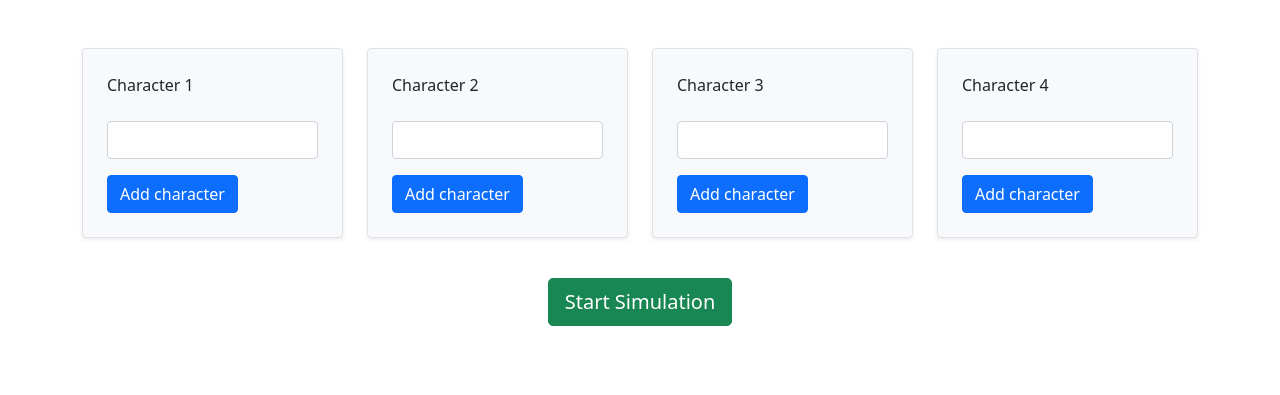
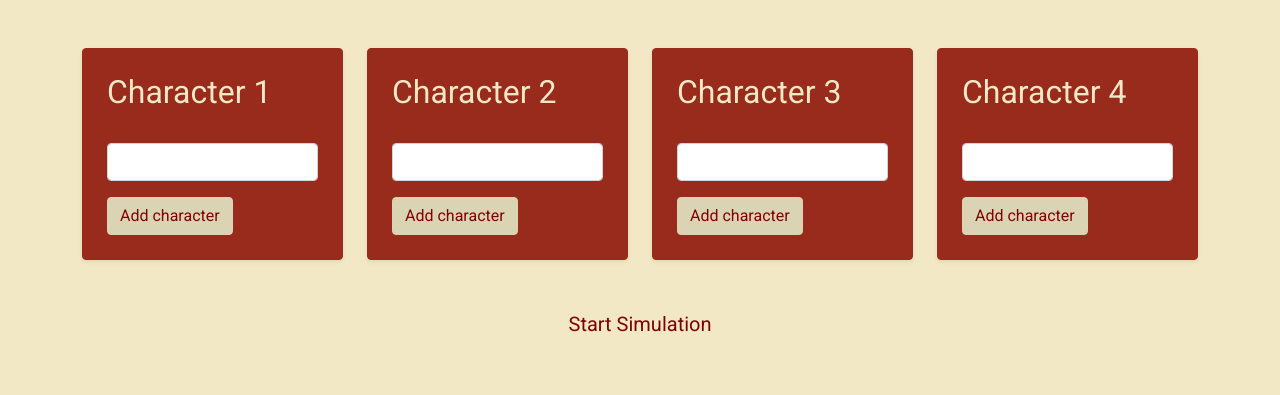
Before and after one commit to extraedan/battle-royale, a Flask app: page /create in a window 1280 px wide. Shown: the top 395 px of the page. Run offline with Flask 3, Linux system fonts and the light colour scheme; some libraries are stand-ins or nearby versions.

Commit message:
Change default Bootstrap colors via style-sheet

```diff
--- a/static/custom.css
+++ b/static/custom.css
@@ -1,6 +1,87 @@
+/* ---------- /FONTS/ ---------- */
+
 .card {
   transition: transform 0.3s ease;
 }
 .card:hover {
   transform: translateY(-5px);
 }
+
+body {
+    font-family: 'Roboto', sans-serif;
+}
+
+h1{
+     font-family: 'Bungee Shade', cursive;
+    font-weight: 700;
+}
+
+h2, h3, h4, h5, h6 {
+  font-family: 'Roboto', sans-serif;
+}
+
+.card-body {
+    font-family: 'Roboto', sans-serif;
+}
+
+.btn {
+    font-family: 'Roboto', sans-serif;
+    font-weight: 400;
+}
+
+/* ---------- /COLORS/ ---------- */
+
+/* Custom Bootstrap Color Overrides */
+
+/* Primary Background - Dark Red */
+body,
+.bg-primary {
+    background-color: #800000 !important;
+    color: #F2E8C6 !important; /* Use light cream for text on dark red background */
+}
+
+/* Primary Text and Buttons - Light Cream */
+.text-primary,
+.btn-primary {
+    color: #800000 !important;
+    background-color: #F2E8C6 !important;
+    border-color: #F2E8C6 !important;
+}
+
+/* Secondary Elements - Red */
+.text-secondary,
+.btn-secondary,
+.bg-secondary {
+    color: #F2E8C6 !important; /* Light cream for text on red background */
+    background-color: #982B1C !important;
+    border-color: #982B1C !important;
+}
+
+/* Tertiary Elements - Beige */
+.text-tertiary,
+.btn-tertiary,
+.bg-tertiary {
+    color: #800000 !important; /* Dark red for text on beige background */
+    background-color: #DAD4B5 !important;
+    border-color: #DAD4B5 !important;
+}
+
+/* Alerts and Notifications */
+.alert-primary {
+    background-color: #DAD4B5 !important; /* Beige */
+    color: #800000 !important; /* Dark red text */
+}
+
+.alert-secondary {
+    background-color: #F2E8C6 !important; /* Light cream */
+    color: #800000 !important; /* Dark red text */
+}
+
+/* Links */
+a {
+    color: #F2E8C6; /* Light cream for links */
+}
+
+a:hover {
+    color: #DAD4B5; /* Beige on hover */
+}
--- a/templates/choose_characters.html
+++ b/templates/choose_characters.html
@@ -1,13 +1,13 @@
 {% include "header.html" %}
 {% from "bootstrap5/form.html" import render_form %}
 
-<body>
+<body class="bg-primary text-primary"> <!-- Use primary background and text color -->
 <div class="container py-5">
     <div class="row row-cols-1 row-cols-md-2 row-cols-lg-4 g-4">
         <!-- Going through every 'slot', in this case 4 -->
         {% for c_num in range(4) %}
         <div class="col">
-            <div class="card h-100 shadow-sm rounded border bg-light">
+                <div class="card h-100 shadow-sm rounded border-secondary bg-secondary text-light"> <!-- Adjusted card styles -->
 
                     <div class="card-body p-4">
                         <!-- Display proper form iteration according to character -->
@@ -18,14 +18,14 @@
                         <!-- If there is a character -->
                         {% if characters[c_num] %}
                         <!-- set the name label form to the character's name -->
-                    {{ form.name.label(text=characters[c_num].name) }}
+                        <h2> {{ form.name.label(text=characters[c_num].name) }} </h2>
 
                         <!-- Otherwise make it character's index + 1 for character number-->
                         {% else %}
-                    {{ form.name.label(text='Character ' ~ (c_num + 1)) }}
+                        <h2> {{ form.name.label(text='Character ' ~ (c_num + 1)) }} </h2>
                         {% endif %}
 
-                    {{ render_form(form, novalidate=True, button_map={"submit": "primary"}) }}
+                        {{ render_form(form, novalidate=True, button_map={"submit": "tertiary"}) }} <!-- Adjusted button class to use tertiary style -->
                     </div>
             </div>
         </div>
@@ -35,7 +35,7 @@
     <!-- Add the "Start Simulation" button -->
     <div class="row mt-4">
         <div class="col text-center">
-            <a href="{{ url_for('play') }}" class="btn btn-lg btn-success mt-3">Start Simulation</a>
+            <a href="{{ url_for('play') }}" class="btn btn-lg btn-primary mt-3">Start Simulation</a> <!-- Use primary button style -->
         </div>
     </div>
 </div>
--- a/templates/header.html
+++ b/templates/header.html
@@ -9,4 +9,7 @@
           <!-- Adds Bootstrap to the CSS for this file -->
     <link href="https://cdn.jsdelivr.net/npm/bootstrap@5.1.3/dist/css/bootstrap.min.css" rel="stylesheet">
       <link rel="stylesheet" href="{{ url_for('static', filename='custom.css') }}">
+       <link href="https://fonts.googleapis.com/css2?family=Roboto:wght@300;400;700&display=swap" rel="stylesheet">
+       <link href="https://fonts.googleapis.com/css2?family=Bungee+Shade&display=swap" rel="stylesheet">
+
    </head>
```
Lines whose indentation alone changed are shown as unchanged.
